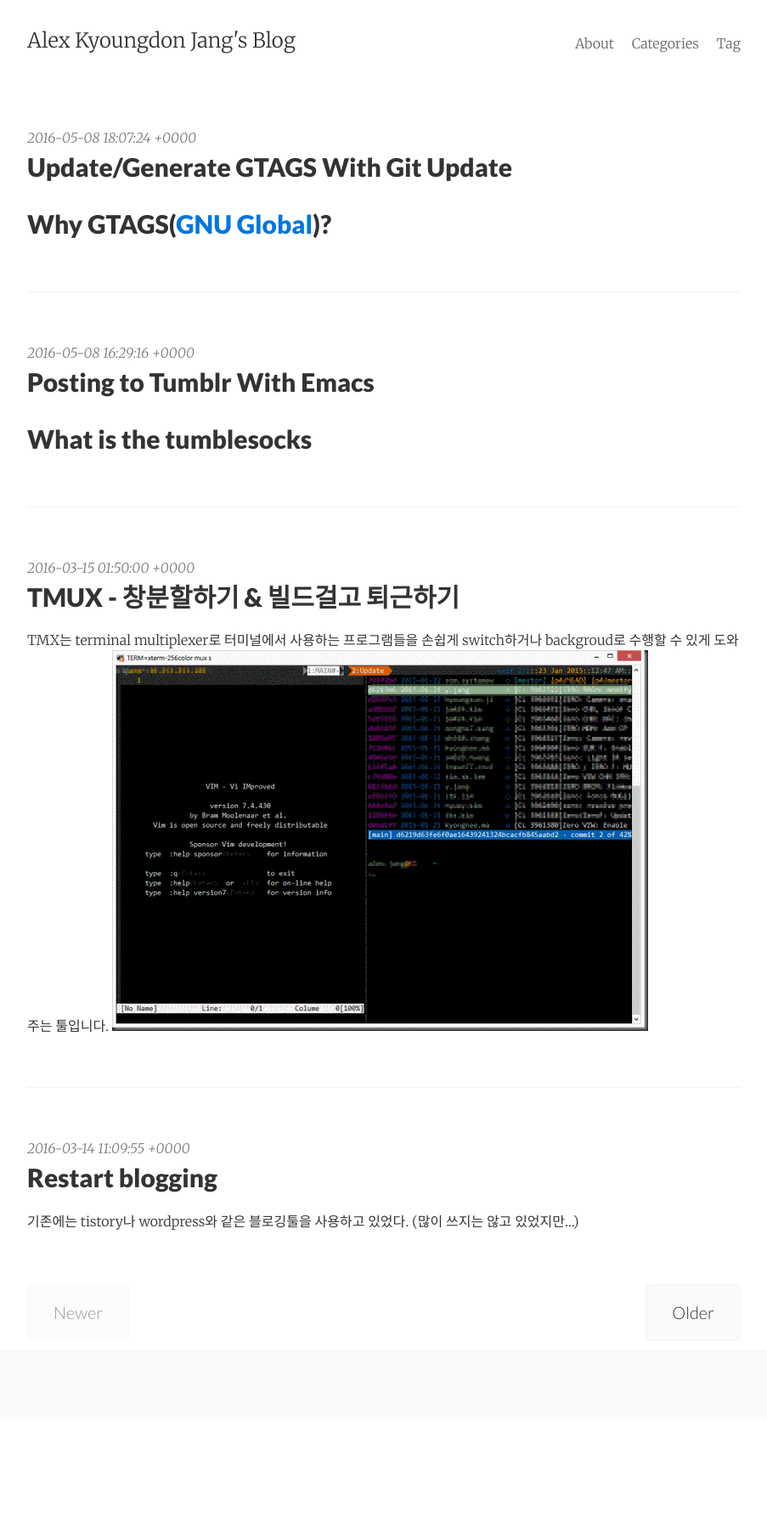
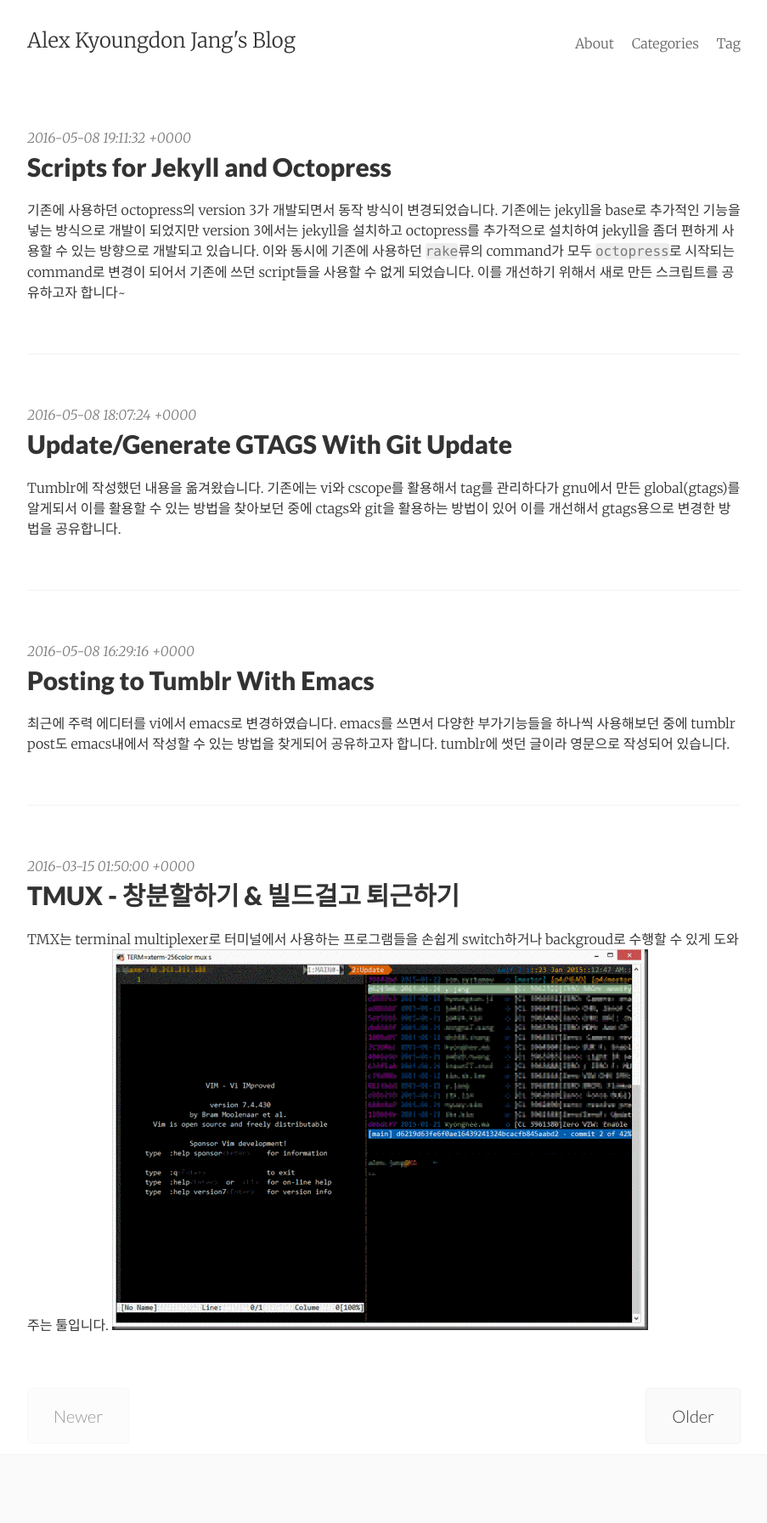
Before and after one commit to code4rain/blog, a Jekyll site: the page built from index.html, in a window 1280 px wide. Shown: the whole page at 85% size, without its empty margins (188-1091 px from the left). Built offline with Jekyll 4.4.1, drawn with Linux system fonts in a browser that asks for light colours; Markdown is read by kramdown in place of the engine named in the settings; the list of posts is cut into pages by our own code; before the commit the page ends 1670 px from its top, so only the background shows below that.

Commit message:
update it
Signed-off-by: Alex Kyoungdon Jang <alex.jang@samsung.com>

```diff
--- a/_posts/2016-05-09-posting-to-tumblr-with-emacs.markdown
+++ b/_posts/2016-05-09-posting-to-tumblr-with-emacs.markdown
@@ -4,6 +4,7 @@ title: "Posting to Tumblr With Emacs"
 date: 2016-05-09T01:29:16+09:00
 comments: true
 ---
+최근에 주력 에디터를 vi에서 emacs로 변경하였습니다. emacs를 쓰면서 다양한 부가기능들을 하나씩 사용해보던 중에 tumblr post도 emacs내에서 작성할 수 있는 방법을 찾게되어 공유하고자 합니다. tumblr에 썻던 글이라 영문으로 작성되어 있습니다.
 
 # What is the tumblesocks
 
--- /dev/null
+++ b/_posts/2016-05-09-scripts-for-jekyll-and-octopress.markdown
@@ -0,0 +1,12 @@
+---
+layout: post
+title: "Scripts for Jekyll and Octopress"
+date: 2016-05-09T04:11:32+09:00
+category:
+tags: []
+comments: true
+---
+
+기존에 사용하던 octopress의 version 3가 개발되면서 동작 방식이 변경되었습니다. 기존에는 jekyll을 base로 추가적인 기능을 넣는 방식으로 개발이 되었지만 version 3에서는 jekyll을 설치하고 octopress를 추가적으로 설치하여 jekyll을 좀더 편하게 사용할 수 있는 방향으로 개발되고 있습니다.
+ 이와 동시에 기존에 사용하던 `rake`류의 command가 모두 `octopress`로 시작되는 command로 변경이 되어서 기존에 쓰던 script들을 사용할 수 없게 되었습니다.
+ 이를 개선하기 위해서 새로 만든 스크립트를 공유하고자 합니다~
--- a/_posts/2016-05-09-update-generate-gtags-with-git-update.markdown
+++ b/_posts/2016-05-09-update-generate-gtags-with-git-update.markdown
@@ -6,6 +6,7 @@ category: computer
 tags: [git, gtags, gnu]
 comments: true
 ---
+Tumblr에 작성했던 내용을 옮겨왔습니다. 기존에는 vi와 cscope를 활용해서 tag를 관리하다가 gnu에서 만든 global(gtags)를 알게되서 이를 활용할 수 있는 방법을 찾아보던 중에 ctags와 git을 활용하는 방법이 있어 이를 개선해서 gtags용으로 변경한 방법을 공유합니다.
 
 # Why GTAGS([GNU Global](https://www.gnu.org/software/global/))?
 
```
Also changed, not shown: 1 other file.
